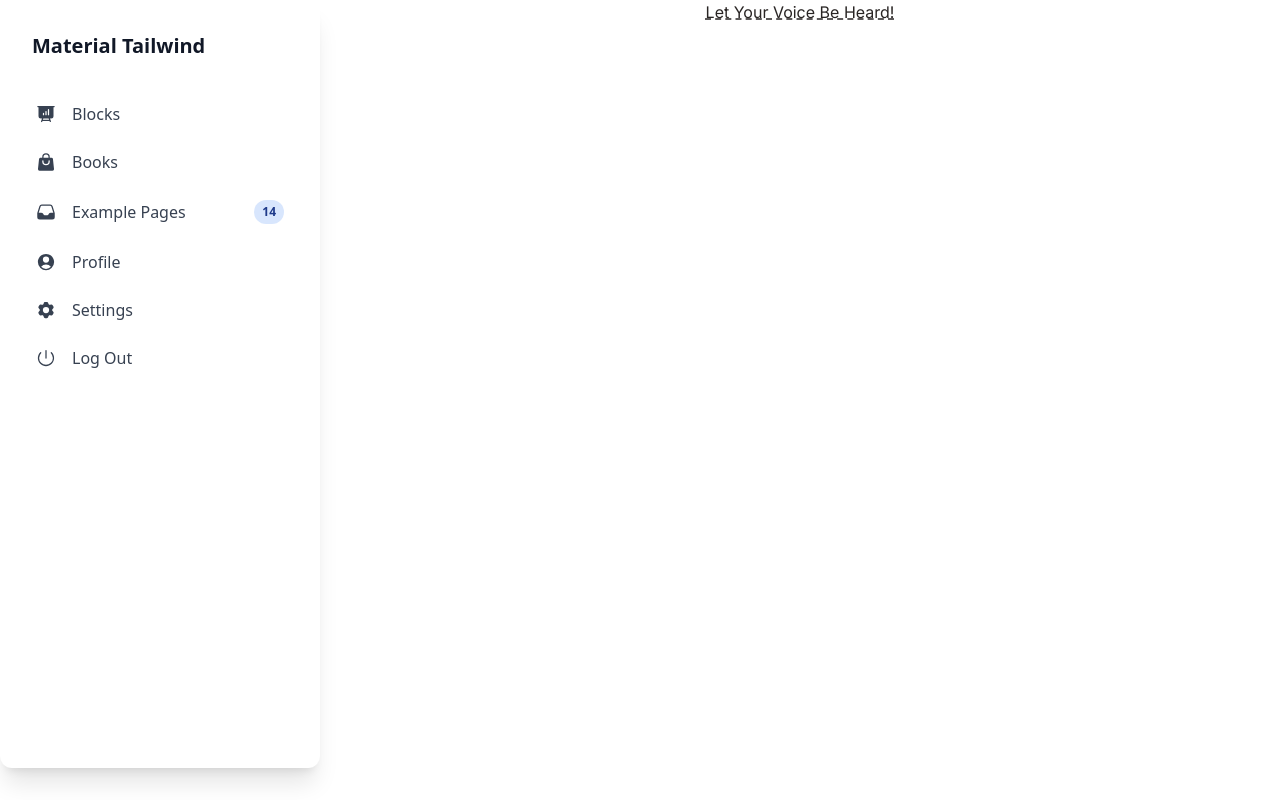
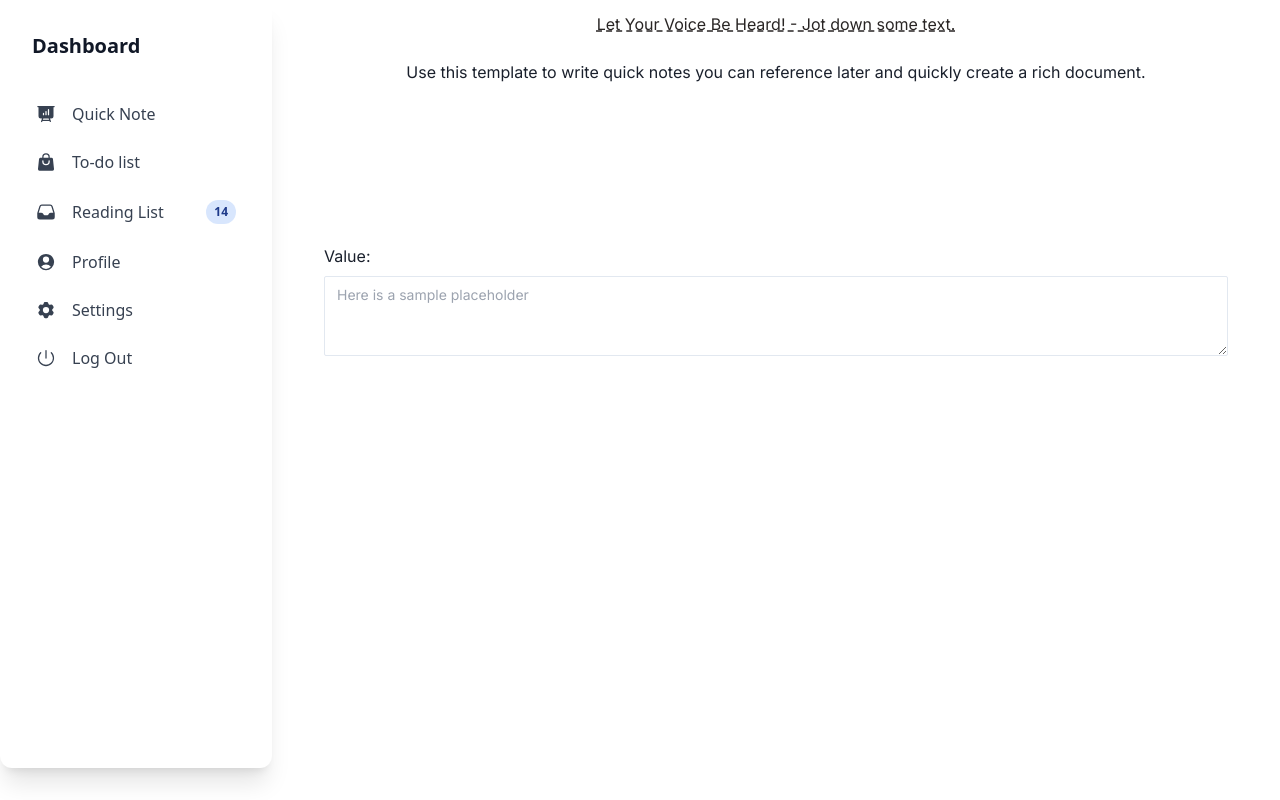
Before and after one commit to santr4/Note.it, a Next.js app in the folder note.it/: page /documents in a window 1280 px wide. Built offline with nearby package versions, Linux system fonts and the light colour scheme.

Commit message:
positioning of heading,text[tailwind css] + textfield component rendered

```diff
--- a/note.it/package.json
+++ b/note.it/package.json
@@ -9,11 +9,15 @@
     "lint": "next lint"
   },
   "dependencies": {
+    "@chakra-ui/react": "^2.8.2",
+    "@emotion/react": "^11.11.4",
+    "@emotion/styled": "^11.11.0",
     "@heroicons/react": "^2.1.1",
     "@material-tailwind/react": "^2.1.9",
     "@radix-ui/react-slot": "^1.0.2",
     "class-variance-authority": "^0.7.0",
     "clsx": "^2.1.0",
+    "framer-motion": "^11.0.8",
     "lucide-react": "^0.344.0",
     "next": "14.1.1",
     "react": "^18",
--- a/note.it/src/app/(main)/_components/navigation.tsx
+++ b/note.it/src/app/(main)/_components/navigation.tsx
@@ -27,7 +27,7 @@ export function Navigation() {
       <div className="relative flex flex-col bg-clip-border rounded-xl bg-white text-gray-700 h-[calc(100vh-2rem)] w-full max-w-[20rem] p-4 shadow-xl shadow-blue-gray-900/5">
         <div className="mb-2 p-4">
           <h5 className="block antialiased tracking-normal font-sans text-xl font-semibold leading-snug text-gray-900">
-            Material Tailwind
+            Dashboard
           </h5>
         </div>
         <nav className="flex flex-col gap-1 min-w-[240px] p-2 font-sans text-base font-normal text-gray-700">
@@ -50,7 +50,7 @@ export function Navigation() {
                 ></path>
               </svg>
             </div>
-            Blocks
+            Quick Note
           </div>
           <div
             role="button"
@@ -71,7 +71,7 @@ export function Navigation() {
                 ></path>
               </svg>
             </div>
-            Books
+            To-do list
           </div>
           <div
             role="button"
@@ -92,7 +92,7 @@ export function Navigation() {
                 ></path>
               </svg>
             </div>
-            Example Pages{" "}
+            Reading List{" "}
             <div className="grid place-items-center ml-auto justify-self-end">
               <div className="relative grid items-center font-sans font-bold uppercase whitespace-nowrap select-none bg-blue-500/20 text-blue-900 py-1 px-2 text-xs rounded-full">
                 <span className="">14</span>
--- a/note.it/src/app/(main)/_components/quicknote.tsx
+++ b/note.it/src/app/(main)/_components/quicknote.tsx
@@ -1,9 +1,13 @@
 export const QuickNote = () => {
   return (
-    <div className="w-full flex justify-center justify-items-center">
-      <h1 className="text-stone-800 underline decoration-dashed w-auto">
-        Let Your Voice Be Heard!
+    <div className="w-full flex flex-col">
+      <h1 className="flex text-stone-800 underline decoration-dashed w-auto justify-center pt-3">
+        Let Your Voice Be Heard! - Jot down some text.
       </h1>
+      <p className="flex justify-center pt-6">
+        Use this template to write quick notes you can reference later and
+        quickly create a rich document.
+      </p>
     </div>
   );
 };
--- /dev/null
+++ b/note.it/src/app/(main)/_components/textarea.tsx
@@ -0,0 +1,24 @@
+import { useState } from "react";
+import { Text, Textarea } from "@chakra-ui/react";
+
+function TextareaComponent() {
+  let [value, setValue] = useState("");
+
+  let handleInputChange = (e: any) => {
+    let inputValue = e.target.value;
+    setValue(inputValue);
+  };
+  return (
+    <div className="pt-40">
+      <Text mb="8px">Value: {value}</Text>
+      <Textarea
+        value={value}
+        onChange={handleInputChange}
+        placeholder="Here is a sample placeholder"
+        size="sm"
+      />
+    </div>
+  );
+}
+
+export default TextareaComponent;
--- a/note.it/src/app/(main)/documents/page.tsx
+++ b/note.it/src/app/(main)/documents/page.tsx
@@ -1,7 +1,20 @@
 "use client";
+import { Navigation } from "@/app/(main)/_components/navigation";
+import { QuickNote } from "@/app/(main)/_components/quicknote";
+import TextareaComponent from "../_components/textarea";
 
 const DocumentsPage = () => {
-  return <div></div>;
+  return (
+    <div className="flex flex-row w-screen h-screen">
+      <div>
+        <Navigation />
+      </div>
+      <div className="flex flex-col max-w-[1000px] px-12 mx-auto w-full border-0 border-red-500">
+        <QuickNote />
+        <TextareaComponent />
+      </div>
+    </div>
+  );
 };
 
 export default DocumentsPage;
--- a/note.it/src/app/(main)/layout.tsx
+++ b/note.it/src/app/(main)/layout.tsx
@@ -1,12 +1,15 @@
 "use client";
-import { Navigation } from "@/app/(main)/_components/navigation";
-import { QuickNote } from "@/app/(main)/_components/quicknote";
+// import { Navigation } from "@/app/(main)/_components/navigation";
+// import { QuickNote } from "@/app/(main)/_components/quicknote";
+import * as React from "react";
+import { ChakraProvider } from "@chakra-ui/react";
 
-const MainLayout = () => {
+const MainLayout = ({ children }: { children: React.ReactNode }) => {
   return (
-    <div className="flex flex-row">
-      <Navigation />
-      <QuickNote />
+    <div className="w-screen h-screen flex justify-items-center">
+      <ChakraProvider>
+        <main>{children}</main>
+      </ChakraProvider>
     </div>
   );
 };
```
Also changed, not shown: 1 other file (tests, documents, lock files or other folders).
